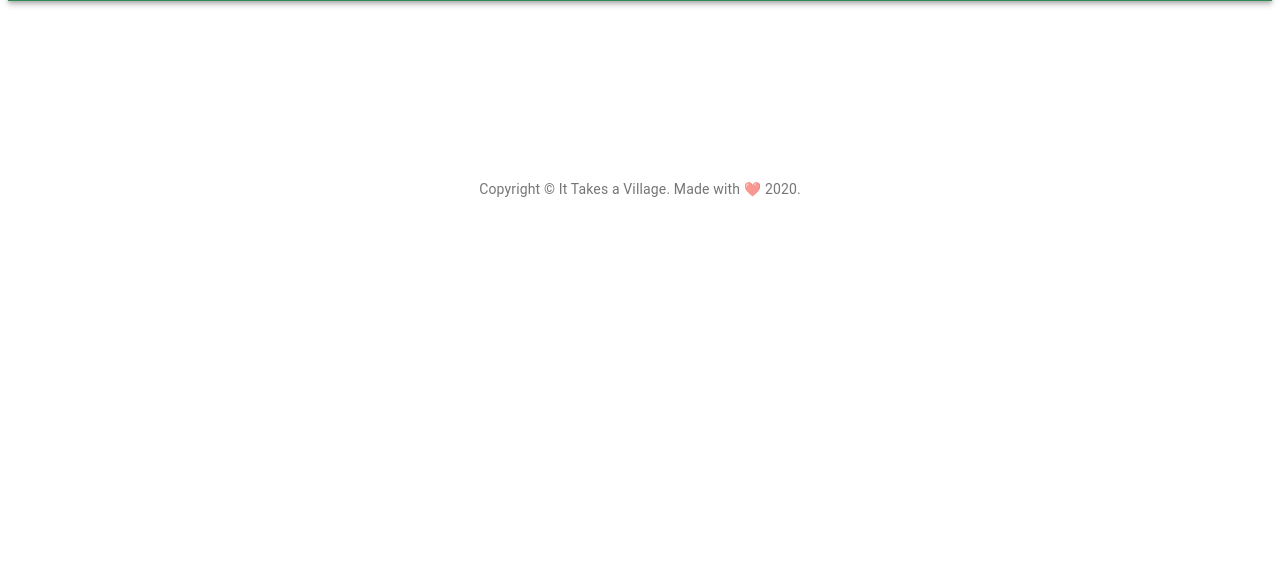
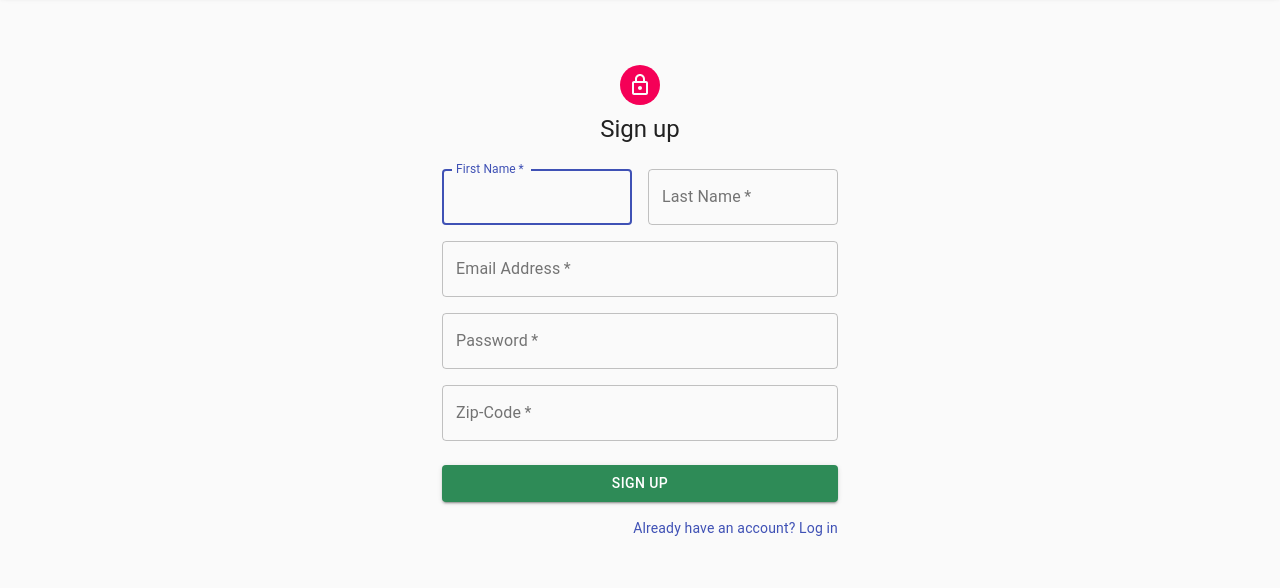
Before and after one commit to jakevs/it-takes-a-village, a React (Create React App) app in the folder client/: page /signup in a window 1280 px wide. Shown: the part 323-911 px from the top of the page. Before the commit the page ends 800 px from the top, so only its background shows below. Built offline with nearby package versions, Linux system fonts and the light colour scheme; a web font is replaced by a local one.

Commit message:
render signup page and linked to login

```diff
--- a/client/src/pages/Signup.js
+++ b/client/src/pages/Signup.js
@@ -1,130 +1,115 @@
-import React from "react";
-import Modal from "@material-ui/core/Modal";
-import Button from "@material-ui/core/Button";
-import FormControl from "@material-ui/core/FormControl";
-import Input from "@material-ui/core/Input";
-import InputLabel from "@material-ui/core/InputLabel";
-import withStyles from "@material-ui/core/styles/withStyles";
-import Typography from "@material-ui/core/Typography";
-import { FormHelperText } from "@material-ui/core";
+import React from 'react';
+import Avatar from '@material-ui/core/Avatar';
+import Button from '@material-ui/core/Button';
+import CssBaseline from '@material-ui/core/CssBaseline';
+import TextField from '@material-ui/core/TextField';
+import FormControlLabel from '@material-ui/core/FormControlLabel';
+import Checkbox from '@material-ui/core/Checkbox';
+import Link from '@material-ui/core/Link';
+import Grid from '@material-ui/core/Grid';
+import Box from '@material-ui/core/Box';
+import LockOutlinedIcon from '@material-ui/icons/LockOutlined';
+import Typography from '@material-ui/core/Typography';
+import { makeStyles } from '@material-ui/core/styles';
+import Container from '@material-ui/core/Container';
 
-function getModalStyle() {
-    const top = 50;
-    const left = 50;
+const useStyles = makeStyles((theme) => ({
+    paper: {
+        marginTop: theme.spacing(8),
+        display: 'flex',
+        flexDirection: 'column',
+        alignItems: 'center',
+    },
+    avatar: {
+        margin: theme.spacing(1),
+        backgroundColor: theme.palette.secondary.main,
+    },
+    form: {
+        width: '100%', // Fix IE 11 issue.
+        marginTop: theme.spacing(3),
+    },
+    submit: {
+        margin: theme.spacing(3, 0, 2),
+        backgroundColor: "#2E8B57",
+        "&:hover": {
+            backgroundColor: "#349E63",
+        },
+    },
+}));
 
-    return {
-        top: `${top}%`,
-        left: `${left}%`,
-        transform: `translate(-${top}%, -${left}%)`,
-    };
-}
-
-const styles = theme => ({
-    paper: {
-        position: "absolute",
-        width: theme.spacing.unit * 50,
-        backgroundColor: "#2E8B57",
-        boxShadow: theme.shadows[5],
-        padding: theme.spacing.unit * 4,
-        outline: "none",
-    },
-});
-
-class SUModal extends React.Component {
-    state = {
-        error: false,
-        helper: "",
-    };
-
-    saveUser = event => {
-        event.preventDefault();
-        if (!this.validEmail(event.target.email.value)) {
-            console.log("Invalid Email!");
-            return;
-        } else if (this.validEmail(event.target.email.value)) {
-            let data = {
-                email: event.target.email.value.toLowerCase(),
-                password: event.target.password.value,
-                name: event.target.name.value,
-                zip: event.target.zipcode.value,
-            };
-
-            fetch("/api/users", {
-                method: "POST",
-                mode: "cors",
-                cache: "no-cache",
-                credentials: "same-origin",
-                headers: {
-                    "Content-Type": "application/json"
-                },
-                redirect: "follow",
-                referrer: "no-referrer",
-                body: JSON.stringify(data),
-            })
-                .then(response => {
-                    if (response.status === 401) {
-                        this.setState({
-                            error: true,
-                            helper: "A user with this email already exists!",
-                        });
-                    } else {
-                        this.props.saveEmail(data.email);
-                        this.props.changeSISU();
-                    }
-                })
-                .catch(err => {
-                    console.log(err);
-                });
-        } else {
-            console.log("ERROR!");
-        }
-    };
-
-    render() {
-        const { classes } = this.props;
+export default function Signup() {
+    const classes = useStyles();
 
     return (
-            <Modal
-                aria-labelledby="simple-modal-title"
-                aria-describedby="simple-modal-description"
-                open={this.props.SUOpen}
-                onClose={this.props.SUClose}
-            >
-                <div style={getModalStyle()} className={classes.paper}>
-                    <Typography component="h1" variant="h5" align="center">
-                        Create an account with It Takes a Village
+        <Container component="main" maxWidth="xs">
+            <CssBaseline />
+            <div className={classes.paper}>
+                <Avatar className={classes.avatar}>
+                    <LockOutlinedIcon />
+                </Avatar>
+                <Typography component="h1" variant="h5">
+                    Sign up
         </Typography>
-                    <form className={classes.form} onSubmit={this.saveUser}>
-                        <FormControl margin="normal" required fullWidth>
-                            <InputLabel htmlFor="email">Email Address</InputLabel>
-                            <Input
+                <form className={classes.form} noValidate>
+                    <Grid container spacing={2}>
+                        <Grid item xs={12} sm={6}>
+                            <TextField
+                                autoComplete="fname"
+                                name="firstName"
+                                variant="outlined"
+                                required
+                                fullWidth
+                                id="firstName"
+                                label="First Name"
+                                autoFocus
+                            />
+                        </Grid>
+                        <Grid item xs={12} sm={6}>
+                            <TextField
+                                variant="outlined"
+                                required
+                                fullWidth
+                                id="lastName"
+                                label="Last Name"
+                                name="lastName"
+                                autoComplete="lname"
+                            />
+                        </Grid>
+                        <Grid item xs={12}>
+                            <TextField
+                                variant="outlined"
+                                required
+                                fullWidth
                                 id="email"
+                                label="Email Address"
                                 name="email"
                                 autoComplete="email"
-                                error={this.state.error}
-                                autoFocus
                             />
-                            <FormHelperText error={this.state.error}>
-                                {this.state.helper}
-                            </FormHelperText>
-                        </FormControl>
-                        <FormControl margin="normal" required fullWidth>
-                            <InputLabel htmlFor="password">Password</InputLabel>
-                            <Input
+                        </Grid>
+                        <Grid item xs={12}>
+                            <TextField
+                                variant="outlined"
+                                required
+                                fullWidth
                                 name="password"
+                                label="Password"
                                 type="password"
                                 id="password"
                                 autoComplete="current-password"
                             />
-                        </FormControl>
-                        <FormControl margin="normal" required fullWidth>
-                            <InputLabel htmlFor="name">Name</InputLabel>
-                            <Input name="name" id="name" autoComplete="name" />
-                        </FormControl>
-                        <FormControl margin="normal" required fullWidth>
-                            <InputLabel htmlFor="zipcode">Zipcode</InputLabel>
-                            <Input name="zipcode" id="zipcode" autoComplete="zipcode" />
-                        </FormControl>
+                        </Grid>
+                        <Grid item xs={12}>
+                            <TextField
+                                autoComplete="zip"
+                                name="zipcode"
+                                variant="outlined"
+                                required
+                                fullWidth
+                                id="zipcode"
+                                label="Zip-Code"
+                            />
+                        </Grid>
+                    </Grid>
                     <Button
                         type="submit"
                         fullWidth
@@ -132,13 +117,17 @@
                         color="primary"
                         className={classes.submit}
                     >
-                            Create account
+                        Sign Up
           </Button>
+                    <Grid container justify="flex-end">
+                        <Grid item>
+                            <Link href="./Login.js" variant="body2">
+                                Already have an account? Log in
+              </Link>
+                        </Grid>
+                    </Grid>
                 </form>
             </div>
-            </Modal>
+        </Container>
     );
 }
-}
-
-export default withStyles(styles)(SUModal);
```
Lines whose indentation alone changed are shown as unchanged.
